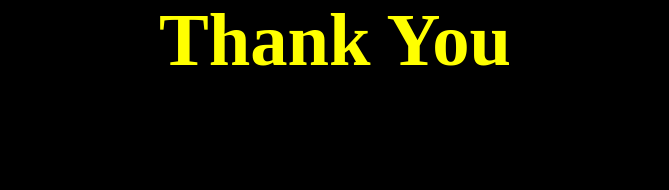
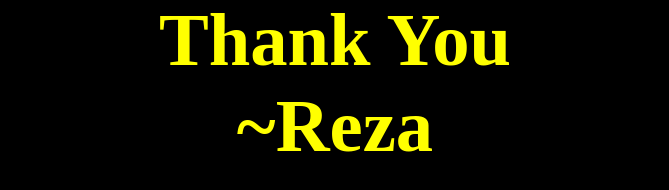
Before and after one commit to arijitreza/auto-reply, a plain HTML site: page index.html in a window 1280 px wide. Shown: the part 414-604 px from the top of the page, without its empty margins (305-974 px from the left). Drawn offline with Linux system fonts and the light colour scheme.

Commit message:
Update index.html

```diff
--- a/index.html
+++ b/index.html
@@ -18,7 +18,7 @@
 <b style="
     color: yellow;
     font-size: 56pt;
-">Thank You</b>
+">Thank You <br> ~Reza </b>
 
 
 
```
